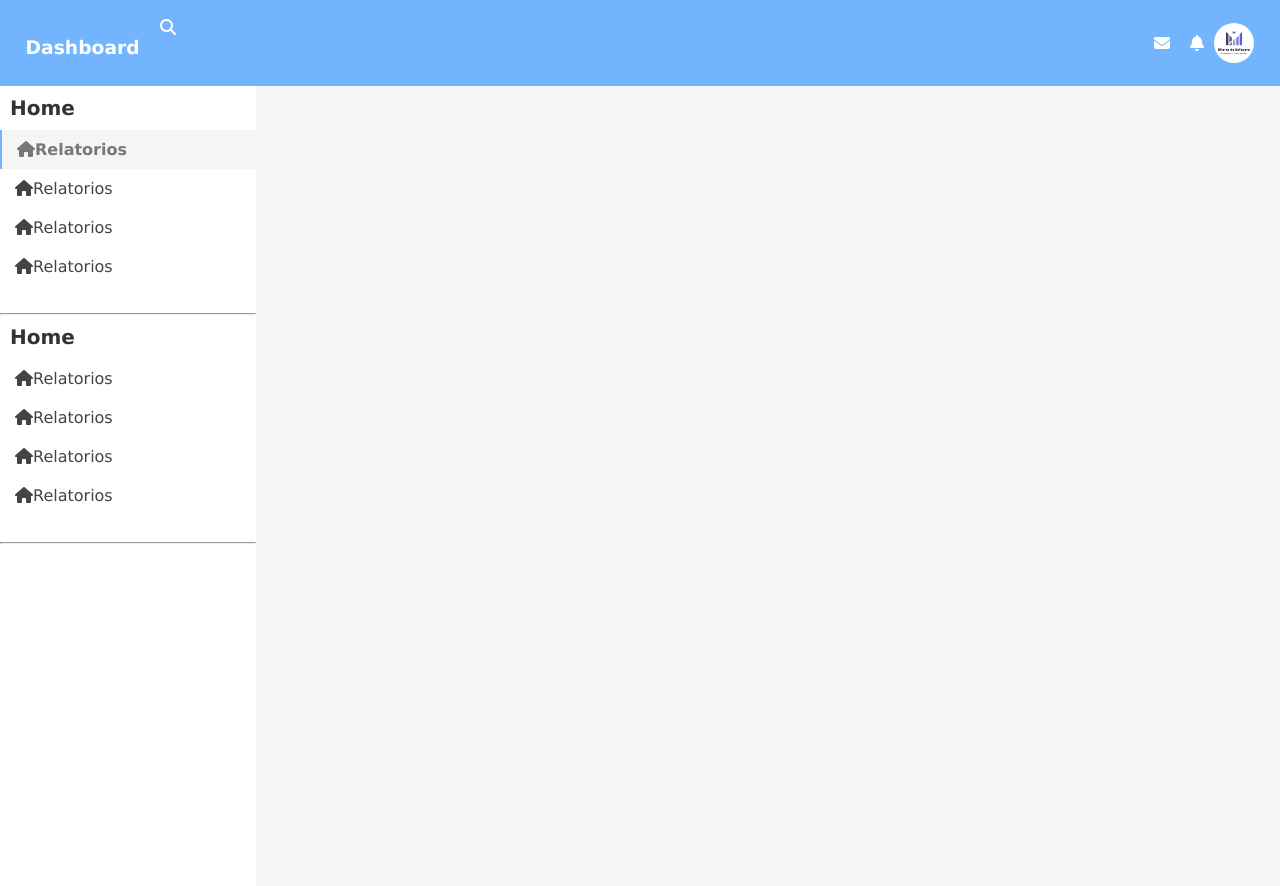
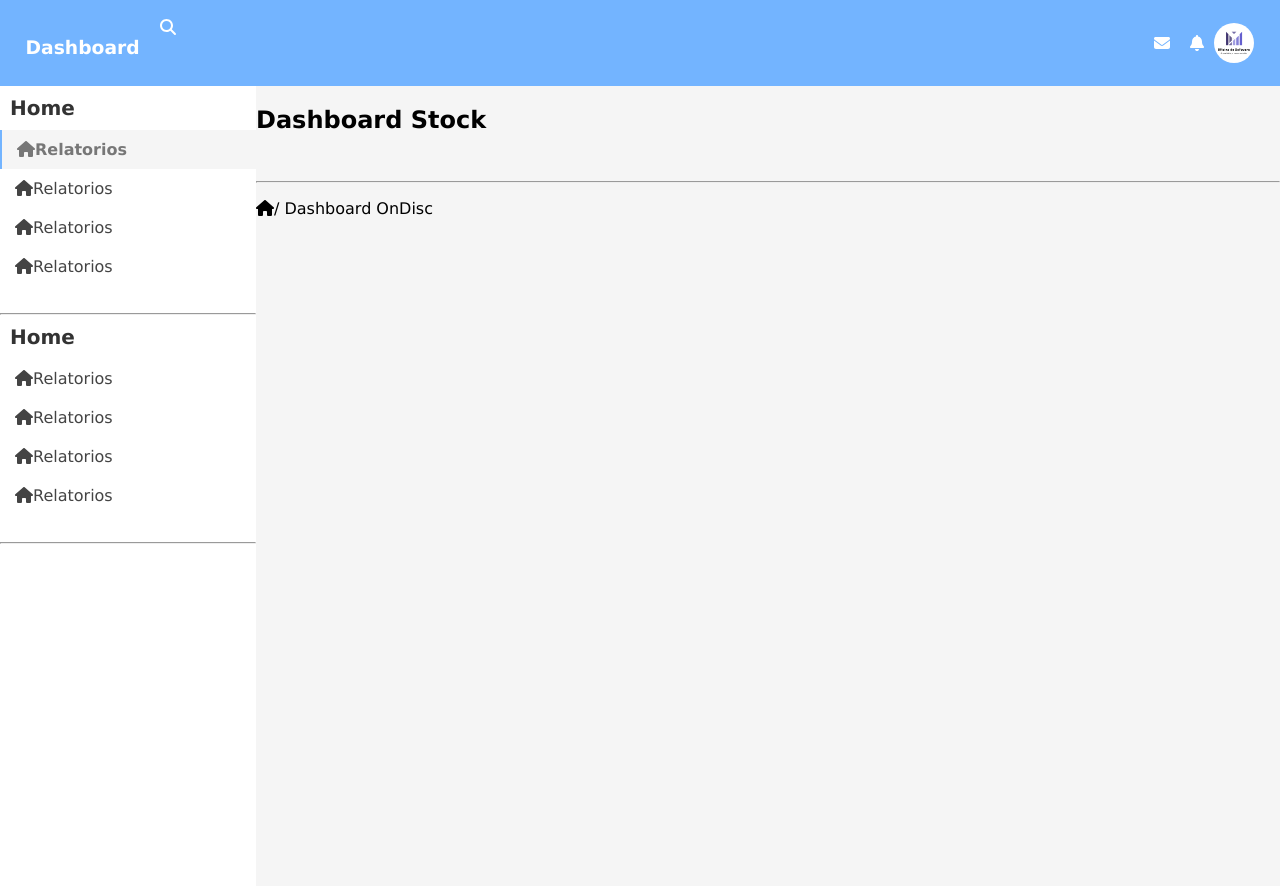
Before and after one commit to MichelOmena/ShopManager, a PHP site: page /views/Dashboard.php in a window 1280 px wide. Run offline with PHP 8.4, Linux system fonts and the light colour scheme; the visitor is signed in with stand-in values (Sample User, id 1).

Commit message:
update content dashboard

```diff
--- a/assets/styles/styles.css
+++ b/assets/styles/styles.css
@@ -161,8 +161,9 @@ color: #777;
 font-weight: bold;
 }
 
-
-
+.sidebar a:hover .sidebar a > svg {
+    color: #777;
+}
 .sidebar a > svg{
     color: #444;
 }
@@ -170,6 +171,7 @@ font-weight: bold;
 .content{
     width: 80%;
     background-color: rgb(245, 245, 245);
+    /* padding:20px; */
 }
 
 html, body.dashboard{
--- a/views/Dashboard.php
+++ b/views/Dashboard.php
@@ -72,7 +72,12 @@ $db = $database->connect();
             <hr>
         </div> <!--sidebar-->
         <div class="content">
-
+            <div class="titulo-secao">
+                <h2>Dashboard Stock</h2>
+                <br/>
+                <hr>
+                <p><i class="fa-solid fa-house"></i>/ Dashboard OnDisc</p>
+            </div>
         </div><!--content-->
     </section><!--main -->
 
```
